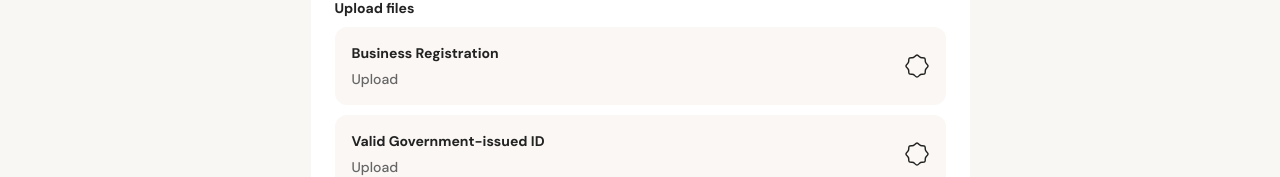
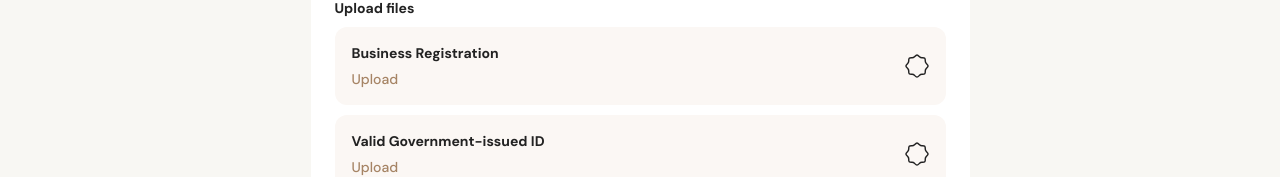
Before and after one commit to nsfw-syntaxia/ServEase, a Next.js app: page /register/facility-2 in a window 1280 px wide. Shown: the part 635-812 px from the top of the page. Built offline with nearby package versions, Linux system fonts and the light colour scheme.

Commit message:
fix(register): change acceptable file upload extensions and modify ui/ux

```diff
--- a/src/app/register/facility-2/facility-2.tsx
+++ b/src/app/register/facility-2/facility-2.tsx
@@ -20,6 +20,7 @@ const FacilitySignup2: NextPage = () => {
     taxDocuments: false,
     insuranceCompliance: false,
   });
+
   const fileInputRef = useRef<HTMLInputElement>(null);
   const [showError, setShowError] = useState(false);
   const [buttonClicked, setButtonClicked] = useState(false);
@@ -42,10 +43,16 @@ const FacilitySignup2: NextPage = () => {
   const handleFileUpload = (event: React.ChangeEvent<HTMLInputElement>) => {
     const file = event.target.files?.[0];
     if (file && selectedDocumentType) {
-      setUploadedFiles((prev) => ({
-        ...prev,
-        [selectedDocumentType]: true,
-      }));
+      setUploadedFiles((prev) => {
+        const updated = {
+          ...prev,
+          [selectedDocumentType]: true,
+        };
+        if (Object.values(updated).every((uploaded) => uploaded)) {
+          setShowError(false);
+        }
+        return updated;
+      });
       setSelectedDocumentType(null);
     }
   };
@@ -60,8 +67,8 @@ const FacilitySignup2: NextPage = () => {
 
     if (!allFilesUploaded) {
       setShowError(true);
-      setTimeout(() => setShowError(false), 5000);
     } else {
+      setShowError(false);
       console.log("All files uploaded, proceeding to next step");
     }
   };
@@ -188,21 +195,23 @@ const FacilitySignup2: NextPage = () => {
                         ref={fileInputRef}
                         id="fileInput"
                         type="file"
-                        accept=".pdf,.docx,.txt"
+                        accept=".pdf,.png,.jpg,.jpeg"
                         onChange={handleFileUpload}
                         style={{ display: "none" }}
                       />
                     </div>
-
                     <div className={styles.documentsType}>
                       <div className={styles.pdf}>
                         <div className={styles.pdf1}>PDF</div>
                       </div>
                       <div className={styles.pdf}>
-                        <div className={styles.pdf1}>DOCX</div>
+                        <div className={styles.pdf1}>PNG</div>
                       </div>
                       <div className={styles.pdf}>
-                        <div className={styles.pdf1}>TXT</div>
+                        <div className={styles.pdf1}>JPG</div>
+                      </div>
+                      <div className={styles.pdf}>
+                        <div className={styles.pdf1}>JPEG</div>
                       </div>
                       <div className={styles.pdf6}>
                         <div className={styles.pdf1}>{`> 10 MB`}</div>
@@ -217,6 +226,10 @@ const FacilitySignup2: NextPage = () => {
                       key={docType.key}
                       className={`${styles.businessRegis} ${
                         isSelected ? styles.selected : ""
+                      } ${
+                        showError && !uploadedFiles[docType.key]
+                          ? styles.uploadErrorBox
+                          : ""
                       }`}
                       onClick={() => handleDocumentClick(docType.key)}
                     >
@@ -228,11 +241,15 @@ const FacilitySignup2: NextPage = () => {
                           className={
                             uploadedFiles[docType.key]
                               ? styles.uploadComplete
-                              : styles.uploadIncomplete
+                              : showError
+                              ? styles.uploadIncompleteError
+                              : styles.uploadComplete
                           }
                         >
                           {uploadedFiles[docType.key]
                             ? "Upload complete"
+                            : showError
+                            ? "Upload incomplete"
                             : "Upload"}
                         </div>
                       </div>
@@ -259,7 +276,7 @@ const FacilitySignup2: NextPage = () => {
                   }`}
                 >
                   <div className={styles.errorMessage}>
-                    Please upload all required documents to continue.
+                    Please upload all required documents before continuing.
                   </div>
                 </div>
                 <div
--- a/src/styles/register-facility-2.module.css
+++ b/src/styles/register-facility-2.module.css
@@ -381,10 +381,10 @@
   color: var(--color-tan);
 }
 
-.uploadIncomplete {
+.uploadIncompleteError {
   position: relative;
   font-weight: 500;
-  color: var(--color-dimgray-100);
+  color: #d8000c;
 }
 
 .uploadFiles {
@@ -464,6 +464,11 @@
   justify-content: flex-end;
   position: relative;
   width: 611px;
+}
+
+.uploadErrorBox {
+  background-color: #ffebee !important;
+  border: 1px solid #ef5350 !important;
 }
 
 .errorbox {
```
